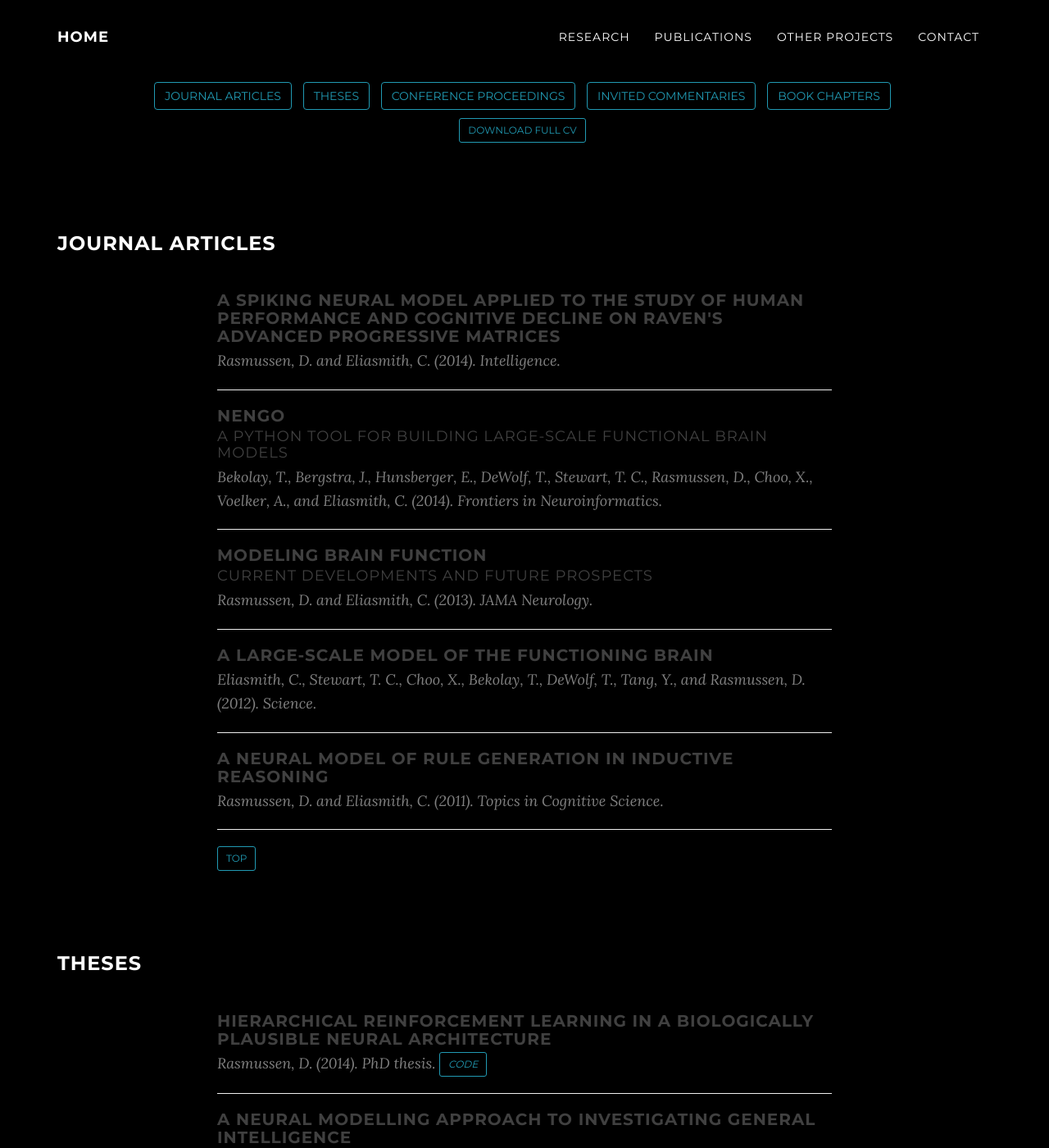
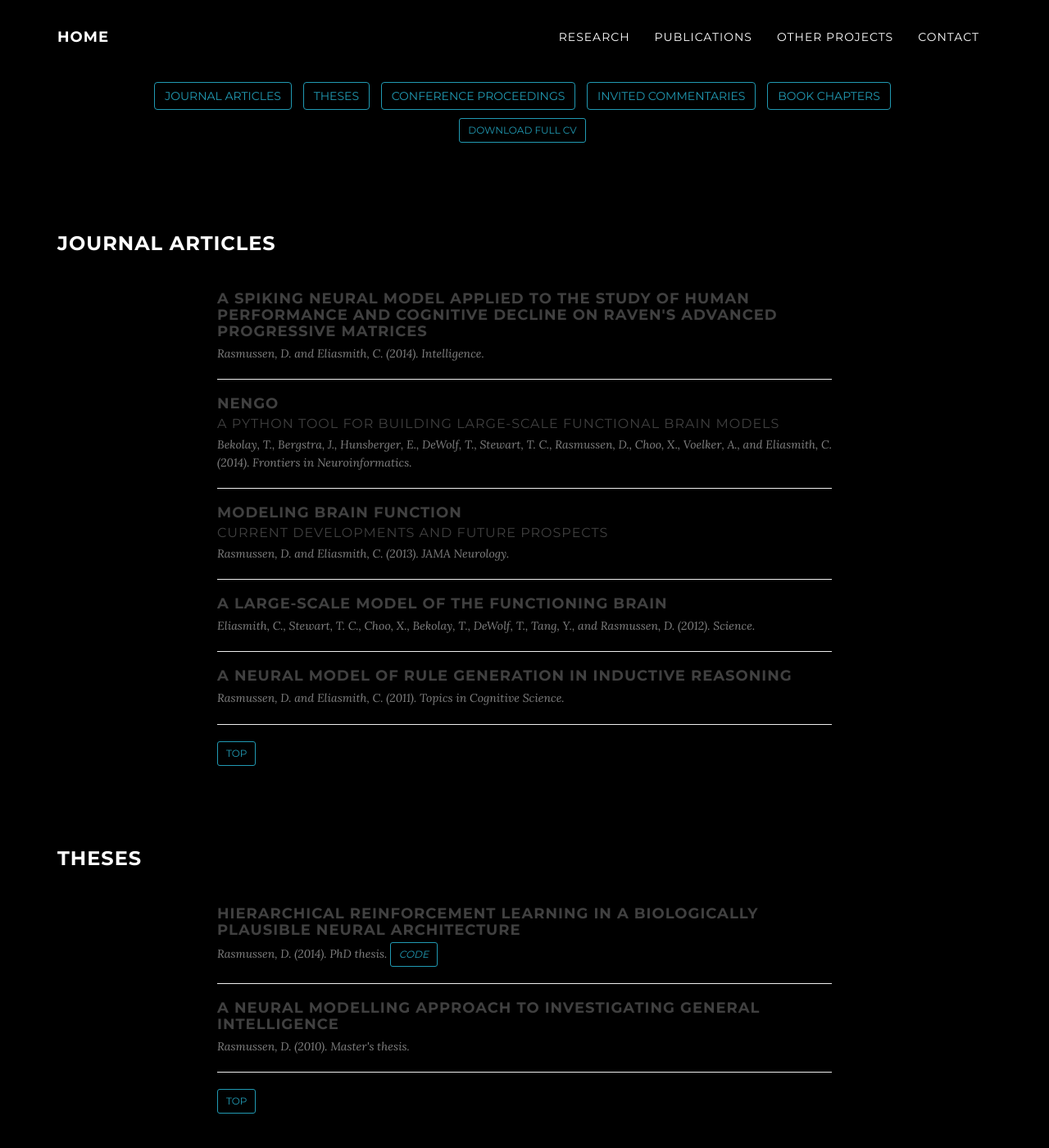
Before and after one commit to drasmuss/drasmuss.github.io, a Jekyll site: the page built from publications.html, in a window 1280 px wide and 1400 px high. Shown: the whole window at 82% size. Built offline with Jekyll 4.4.1, drawn with Linux system fonts in a browser that asks for light colours; some of the changed text lies outside the part shown.

Commit message:
Updated README.md

```diff
--- a/css/clean-blog.css
+++ b/css/clean-blog.css
@@ -7,24 +7,25 @@
   color: #0085a1;
 }
 .post-preview > a > .post-title {
-  font-size: 20px;
+  font-size: 18px;
   margin-top: 10px;
   margin-bottom: 5px;
 }
 .post-preview > a > .post-subtitle {
   margin: 0;
+  font-size: 16px;
   font-weight: 300;
   margin-bottom: 5px;
 }
 .post-preview > .post-meta {
   color: #808080;
-  font-size: 18px;
+  font-size: 14px;
   font-style: italic;
   margin-top: 0;
   margin-bottom: 0;
 }
 @media only screen and (min-width: 768px) {
   .post-preview > a > .post-title {
-    font-size: 20px;
+    font-size: 18px;
   }
 }
```
Also changed, not shown: _publications/eliasmith2013.md (+1 -0 lines), README.md, 1 other file.
